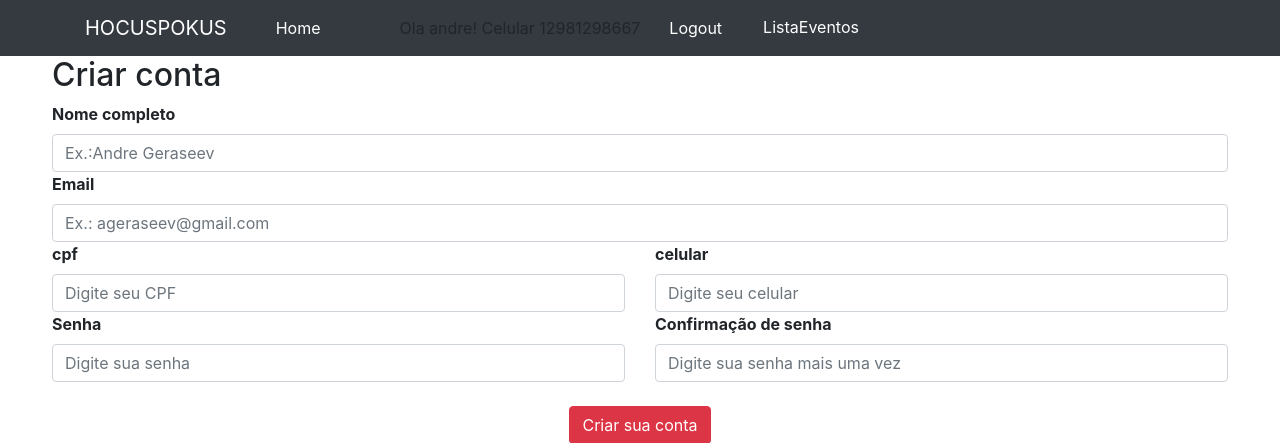
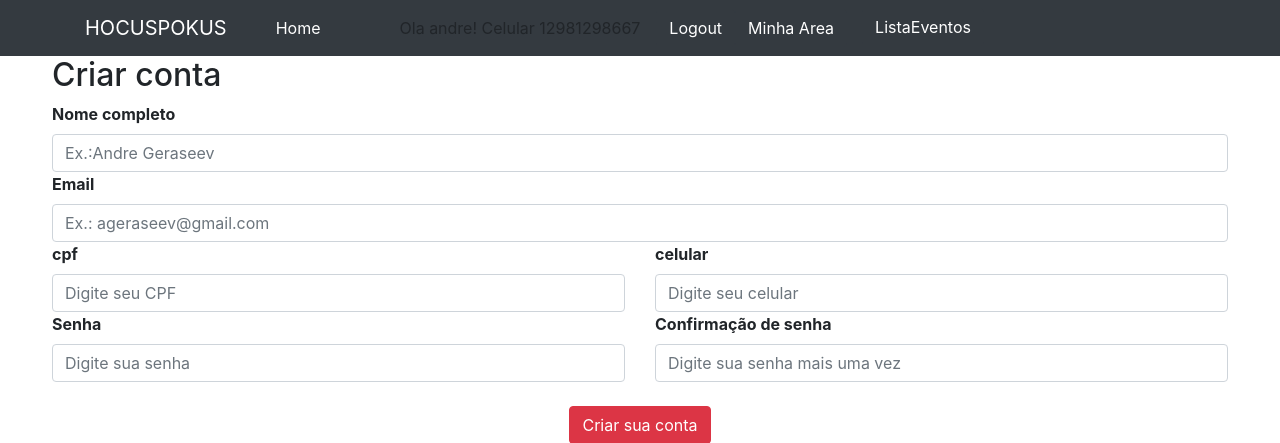
Before and after one commit to andregeraseev/hocusf, a Django app: page /cadastro in a window 1280 px wide. Shown: the top 443 px of the page. Run offline with Django 4.2, Linux system fonts and the light colour scheme; a user stored in the database is signed in; data comes from the database, SQL or seed files in the repository.

Commit message:
comprovante 1

```diff
--- a/templates/base.html
+++ b/templates/base.html
@@ -36,6 +36,7 @@
         <div class="container align-items-center">
         <li class="align-items-center px-3 right"> Ola {{ user.username }}! Celular {{ request.user.usuario.celular }}</li>
         <li><a class="btn align-items-center btn-dark " href="{% url 'logout' %}">Logout</a></li>
+          <li><a class="btn align-items-center btn-dark " href="{% url 'dashboard' %}">Minha Area</a></li>
         </div>
       <li class="nav-item right">
        {% else %}
```
